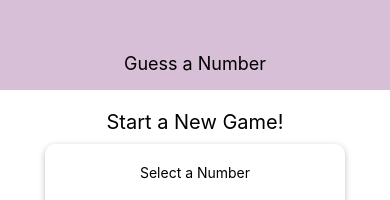
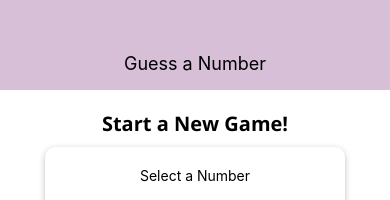
Before and after one commit to Sohadwd/guessApp, a React Native app: screen / in a window 390 px wide. Shown: the top 200 px of the page. Built offline with nearby package versions, Linux system fonts and the light colour scheme.

Commit message:
add font fot title

```diff
--- a/screens/StartGameScreen.js
+++ b/screens/StartGameScreen.js
@@ -97,7 +97,8 @@ const styles = StyleSheet.create({
   },
   title: {
     fontSize: 20,
-    marginVertical: 10
+    marginVertical: 10,
+    fontFamily: 'open-sans-bold'
   },
   buttonContainer: {
     flexDirection: 'row',
```
